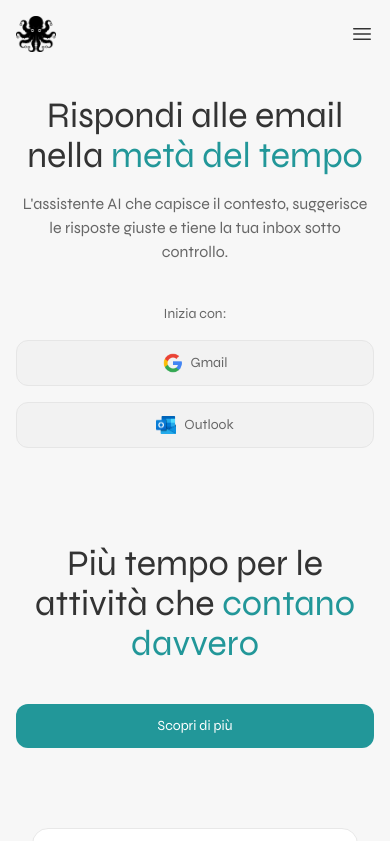
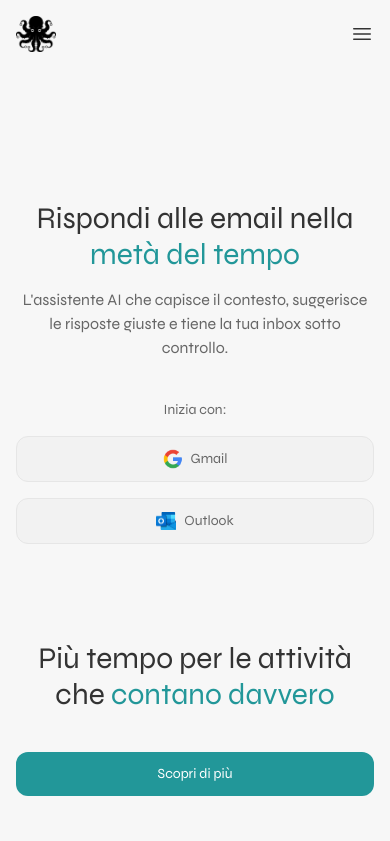
Before and after one commit to NewMann-Ai/email_landing, a Next.js app: page / in a window 390 px wide. Shown: the top 841 px of the page. Built offline with nearby package versions, Linux system fonts and the light colour scheme.

Commit message:
fix(ui): adjust title font size for consistency

```diff
--- a/src/app/page.tsx
+++ b/src/app/page.tsx
@@ -52,7 +52,7 @@ export default function Home() {
                 className="hidden md:block absolute left-1/2 -translate-x-1/2 -translate-y-1/4 w-1/2 h-auto rotate-75 opacity-50 -z-10"
             />
 
-            <Reveal className="flex flex-col items-center justify-center mt-24 md:mt-60 px-4">
+            <Reveal className="flex flex-col items-center justify-center mt-50 md:mt-60 px-4">
                 <Title className="max-w-180 text-center">
                     Rispondi alle email nella{" "}
                     <span className="text-(--primary)">metà del tempo</span>
--- a/src/components/ui/Title.tsx
+++ b/src/components/ui/Title.tsx
@@ -8,7 +8,7 @@ export default function Title({
     className?: string;
 }) {
     return (
-        <h1 className={`text-4xl md:text-6xl text-(--text) ${className || ""}`}>
+        <h1 className={`text-3xl md:text-6xl text-(--text) ${className || ""}`}>
             {children}
         </h1>
     );
```
